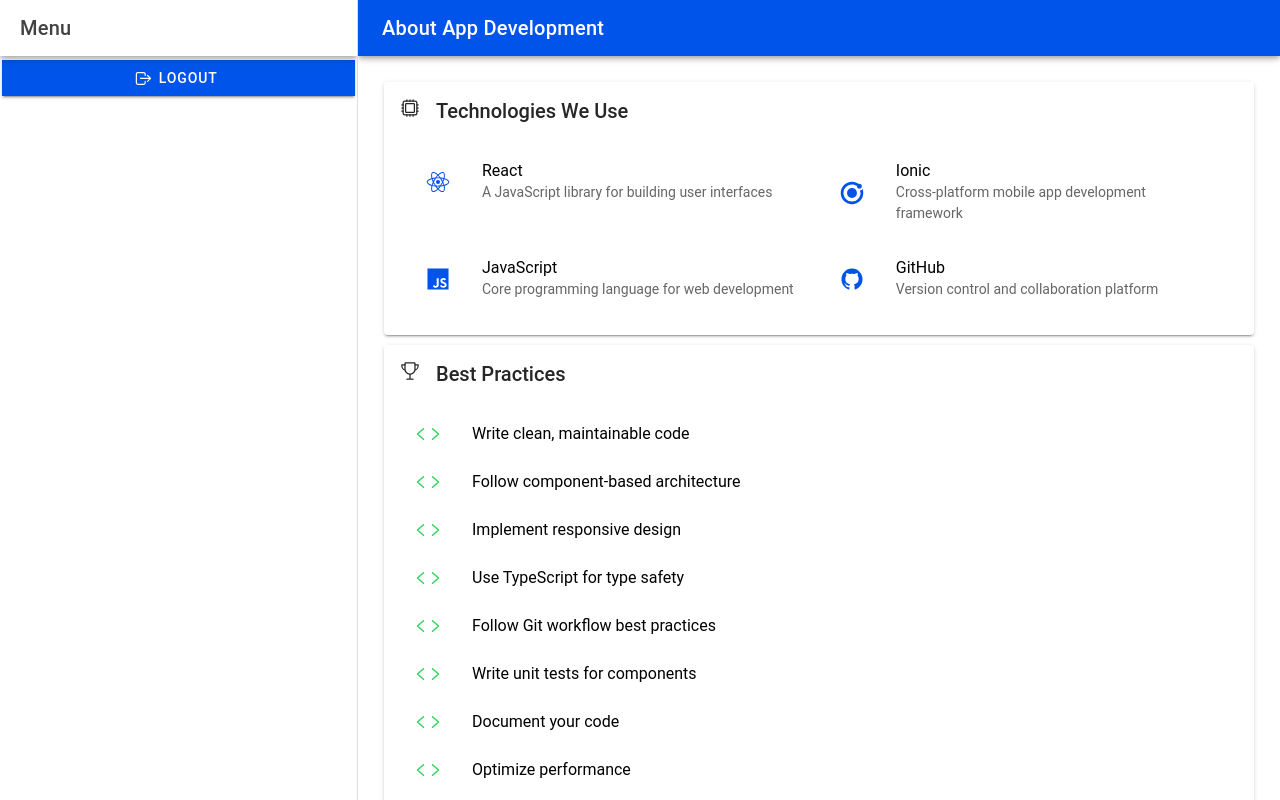
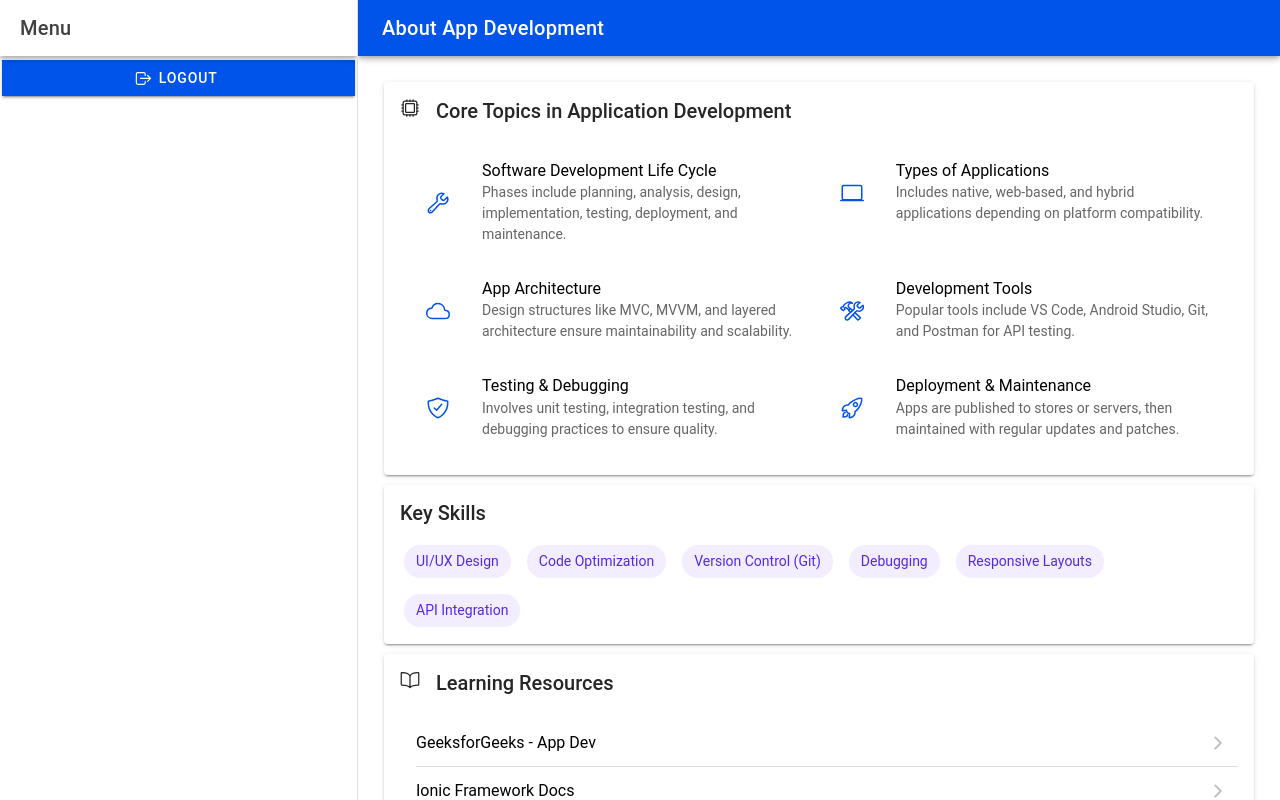
Before and after one commit to rush-shale/it35-lab, a React (Vite) app: page /it35-lab/app/about in a window 1280 px wide. Built offline with nearby package versions, Linux system fonts and the light colour scheme.

Commit message:
updated the about.tsx

```diff
--- a/src/pages/about.tsx
+++ b/src/pages/about.tsx
@@ -20,53 +20,34 @@ import {
   IonCol,
   IonText
 } from '@ionic/react';
+
 import {
-  codeOutline,
-  logoReact,
-  logoIonic,
-  logoJavascript,
-  logoGithub,
-  bookOutline,
-  schoolOutline,
-  trophyOutline,
-  hardwareChipOutline
+  buildOutline,
+  laptopOutline,
+  cloudOutline,
+  hardwareChipOutline,
+  constructOutline,
+  rocketOutline,
+  shieldCheckmarkOutline,
+  bookOutline
 } from 'ionicons/icons';
 
 const About: React.FC = () => {
-  const technologies = [
-    { name: 'React', icon: logoReact, description: 'A JavaScript library for building user interfaces' },
-    { name: 'Ionic', icon: logoIonic, description: 'Cross-platform mobile app development framework' },
-    { name: 'JavaScript', icon: logoJavascript, description: 'Core programming language for web development' },
-    { name: 'GitHub', icon: logoGithub, description: 'Version control and collaboration platform' }
+  const topics = [
+    { title: 'Software Development Life Cycle', icon: buildOutline, description: 'Phases include planning, analysis, design, implementation, testing, deployment, and maintenance.' },
+    { title: 'Types of Applications', icon: laptopOutline, description: 'Includes native, web-based, and hybrid applications depending on platform compatibility.' },
+    { title: 'App Architecture', icon: cloudOutline, description: 'Design structures like MVC, MVVM, and layered architecture ensure maintainability and scalability.' },
+    { title: 'Development Tools', icon: constructOutline, description: 'Popular tools include VS Code, Android Studio, Git, and Postman for API testing.' },
+    { title: 'Testing & Debugging', icon: shieldCheckmarkOutline, description: 'Involves unit testing, integration testing, and debugging practices to ensure quality.' },
+    { title: 'Deployment & Maintenance', icon: rocketOutline, description: 'Apps are published to stores or servers, then maintained with regular updates and patches.' }
   ];
 
-  const bestPractices = [
-    'Write clean, maintainable code',
-    'Follow component-based architecture',
-    'Implement responsive design',
-    'Use TypeScript for type safety',
-    'Follow Git workflow best practices',
-    'Write unit tests for components',
-    'Document your code',
-    'Optimize performance'
-  ];
+  const skills = ['UI/UX Design', 'Code Optimization', 'Version Control (Git)', 'Debugging', 'Responsive Layouts', 'API Integration'];
 
-  const learningResources = [
-    {
-      title: 'React Documentation',
-      url: 'https://reactjs.org/docs/getting-started.html',
-      type: 'Official Docs'
-    },
-    {
-      title: 'Ionic Framework Guide',
-      url: 'https://ionicframework.com/docs',
-      type: 'Framework Guide'
-    },
-    {
-      title: 'JavaScript MDN Web Docs',
-      url: 'https://developer.mozilla.org/en-US/docs/Web/JavaScript',
-      type: 'Language Guide'
-    }
+  const resources = [
+    { name: 'GeeksforGeeks - App Dev', link: 'https://www.geeksforgeeks.org/software-engineering/' },
+    { name: 'Ionic Framework Docs', link: 'https://ionicframework.com/docs' },
+    { name: 'SDLC Explained', link: 'https://www.ibm.com/topics/software-development-life-cycle' }
   ];
 
   return (
@@ -82,24 +63,24 @@ const About: React.FC = () => {
 
       <IonContent fullscreen className="ion-padding">
 
-        {/* Technologies Used */}
+        {/* Core Topics */}
         <IonCard>
           <IonCardHeader>
             <IonCardTitle>
               <IonIcon icon={hardwareChipOutline} className="ion-margin-end" />
-              Technologies We Use
+              Core Topics in Application Development
             </IonCardTitle>
           </IonCardHeader>
           <IonCardContent>
             <IonGrid>
               <IonRow>
-                {technologies.map((tech, index) => (
+                {topics.map((item, index) => (
                   <IonCol size="12" sizeMd="6" key={index}>
                     <IonItem lines="none">
-                      <IonIcon icon={tech.icon} slot="start" color="primary" />
+                      <IonIcon icon={item.icon} slot="start" color="primary" />
                       <IonLabel>
-                        <h2>{tech.name}</h2>
-                        <p>{tech.description}</p>
+                        <h2>{item.title}</h2>
+                        <p>{item.description}</p>
                       </IonLabel>
                     </IonItem>
                   </IonCol>
@@ -109,23 +90,17 @@ const About: React.FC = () => {
           </IonCardContent>
         </IonCard>
 
-        {/* Best Practices */}
+        {/* Key Skills */}
         <IonCard>
           <IonCardHeader>
-            <IonCardTitle>
-              <IonIcon icon={trophyOutline} className="ion-margin-end" />
-              Best Practices
-            </IonCardTitle>
+            <IonCardTitle>Key Skills</IonCardTitle>
           </IonCardHeader>
           <IonCardContent>
-            <IonList>
-              {bestPractices.map((practice, index) => (
-                <IonItem key={index} lines="none">
-                  <IonIcon icon={codeOutline} slot="start" color="success" />
-                  <IonLabel>{practice}</IonLabel>
-                </IonItem>
+            <div style={{ display: 'flex', flexWrap: 'wrap', gap: '8px' }}>
+              {skills.map((skill, index) => (
+                <IonChip key={index} color="tertiary">{skill}</IonChip>
               ))}
-            </IonList>
+            </div>
           </IonCardContent>
         </IonCard>
 
@@ -139,42 +114,20 @@ const About: React.FC = () => {
           </IonCardHeader>
           <IonCardContent>
             <IonList>
-              {learningResources.map((resource, index) => (
+              {resources.map((res, index) => (
                 <IonItem
                   key={index}
-                  href={resource.url}
+                  href={res.link}
                   target="_blank"
                   rel="noopener noreferrer"
                   detail={true}
                 >
-                  <IonIcon icon={schoolOutline} slot="start" color="tertiary" />
                   <IonLabel>
-                    <h2>{resource.title}</h2>
-                    <p>{resource.type}</p>
+                    <h2>{res.name}</h2>
                   </IonLabel>
                 </IonItem>
               ))}
             </IonList>
-          </IonCardContent>
-        </IonCard>
-
-        {/* Quick Tips */}
-        <IonCard>
-          <IonCardHeader>
-            <IonCardTitle>Quick Tips</IonCardTitle>
-          </IonCardHeader>
-          <IonCardContent>
-            <IonText color="medium">
-              <p>Helpful reminders for successful app development:</p>
-            </IonText>
-            <div style={{ display: 'flex', flexWrap: 'wrap', gap: '8px', marginTop: '12px' }}>
-              <IonChip color="primary">Use Components</IonChip>
-              <IonChip color="secondary">State Management</IonChip>
-              <IonChip color="tertiary">Responsive Design</IonChip>
-              <IonChip color="success">Testing</IonChip>
-              <IonChip color="warning">Performance</IonChip>
-              <IonChip color="danger">Security</IonChip>
-            </div>
           </IonCardContent>
         </IonCard>
 
```
